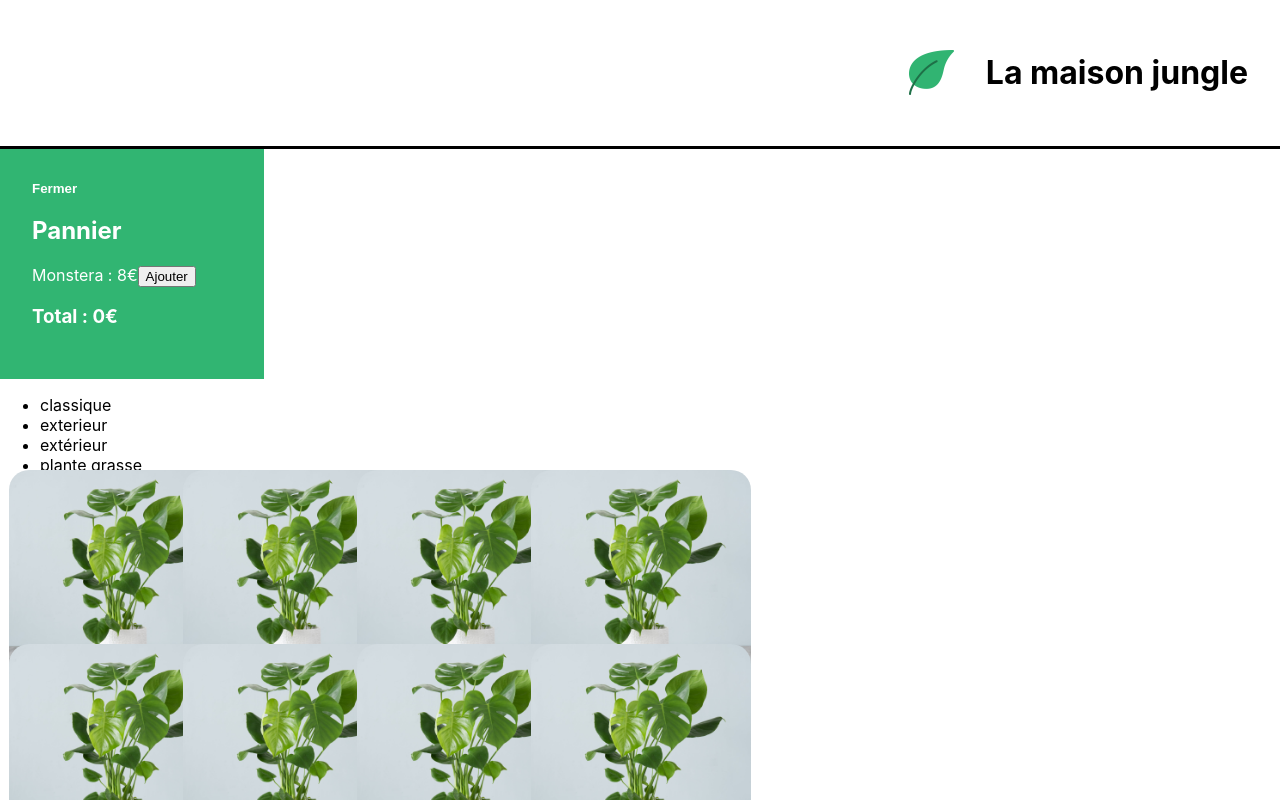
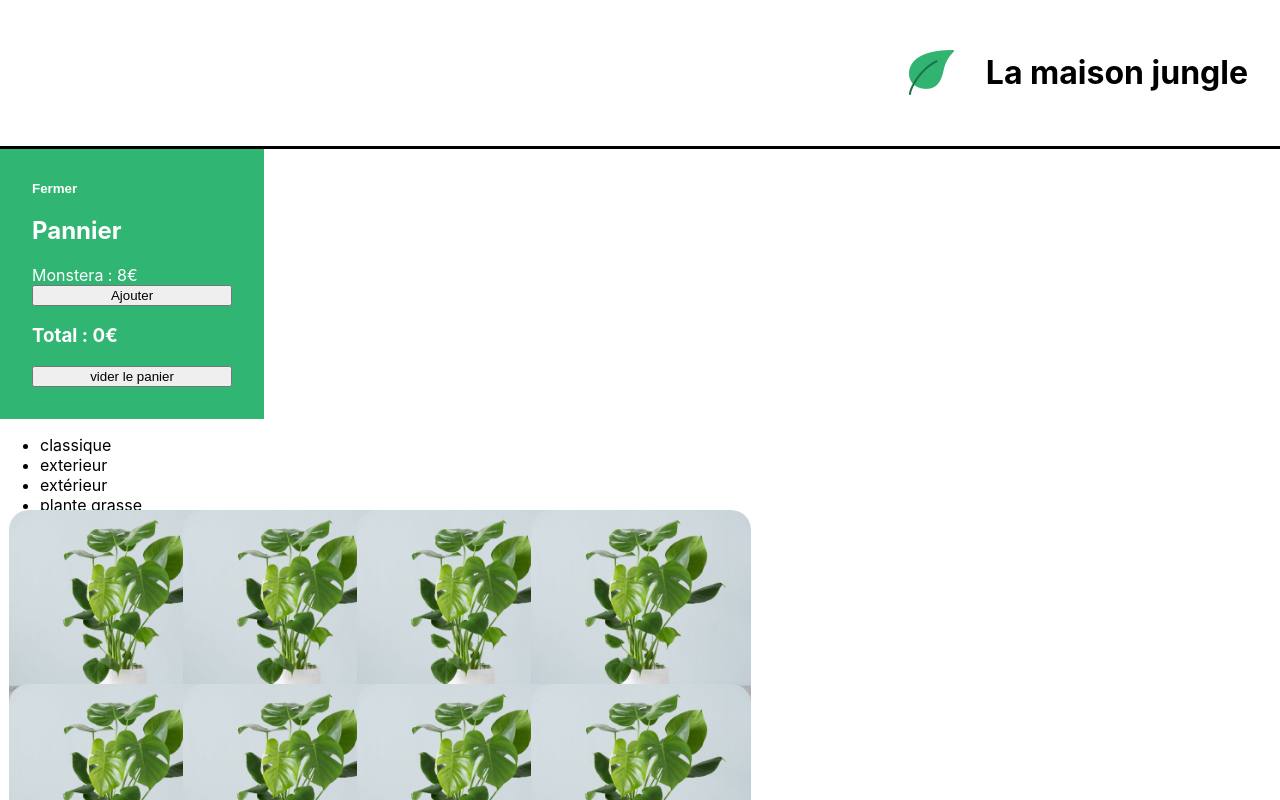
Before and after one commit to FannyOB/site-plante-projet_react, a React (Create React App) app: page / in a window 1280 px wide. Both pictures are taken after a click on the button "Ouvrir le panier". Shown: the top 800 px of the page. Built offline with nearby package versions, Linux system fonts and the light colour scheme.

Commit message:
adding a button which initialize the cart

```diff
--- a/src/components/Cart.js
+++ b/src/components/Cart.js
@@ -15,7 +15,7 @@ function Cart(){
 
     const [isOpen, setIsOpen] = useState(false)
 
-
+    //const [isEmpty, setIsEmpty] = useState(true)
 
     return isOpen ? (
         <div className="lmj-cart">
@@ -26,17 +26,15 @@ function Cart(){
                     Fermer
                 </button>
             <h2>Pannier</h2>
-            <div>
-                Monstera : {monsteraPrice}€
-                <button onClick={() => updateCart(cart + 1)}>
-                    Ajouter
-                </button>
-            </div>
+            <div>Monstera : {monsteraPrice}€</div>
+            <button onClick={() => updateCart(cart + 1)}>Ajouter </button> {/**bouton qui permet d'ajouter un monstera */}
             <h3>Total : {monsteraPrice * cart}€</h3>
+            <button onClick={() => updateCart(0) }>vider le panier</button>{/**quand je clique sur le bouton, cela réinitialise le state de ma cart  */}
+
         </div>
 
     ) : (
-        <div className="lmj-cart-toggle-closed">
+        <div className="lmj-cart-closed">
              <button
                 className="lmj-cart-toggle-button"
                 onClick={() => setIsOpen(true)}
```
